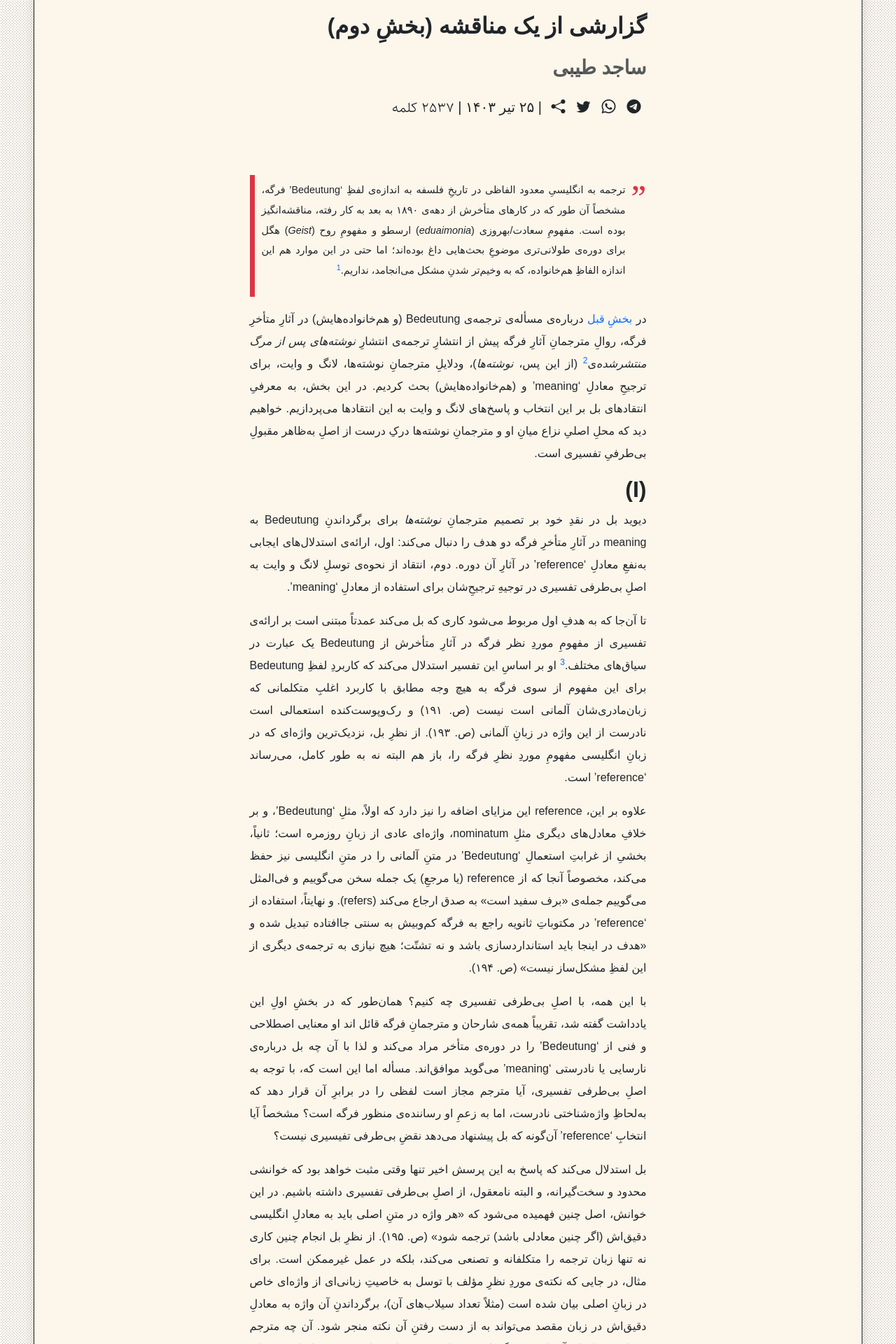
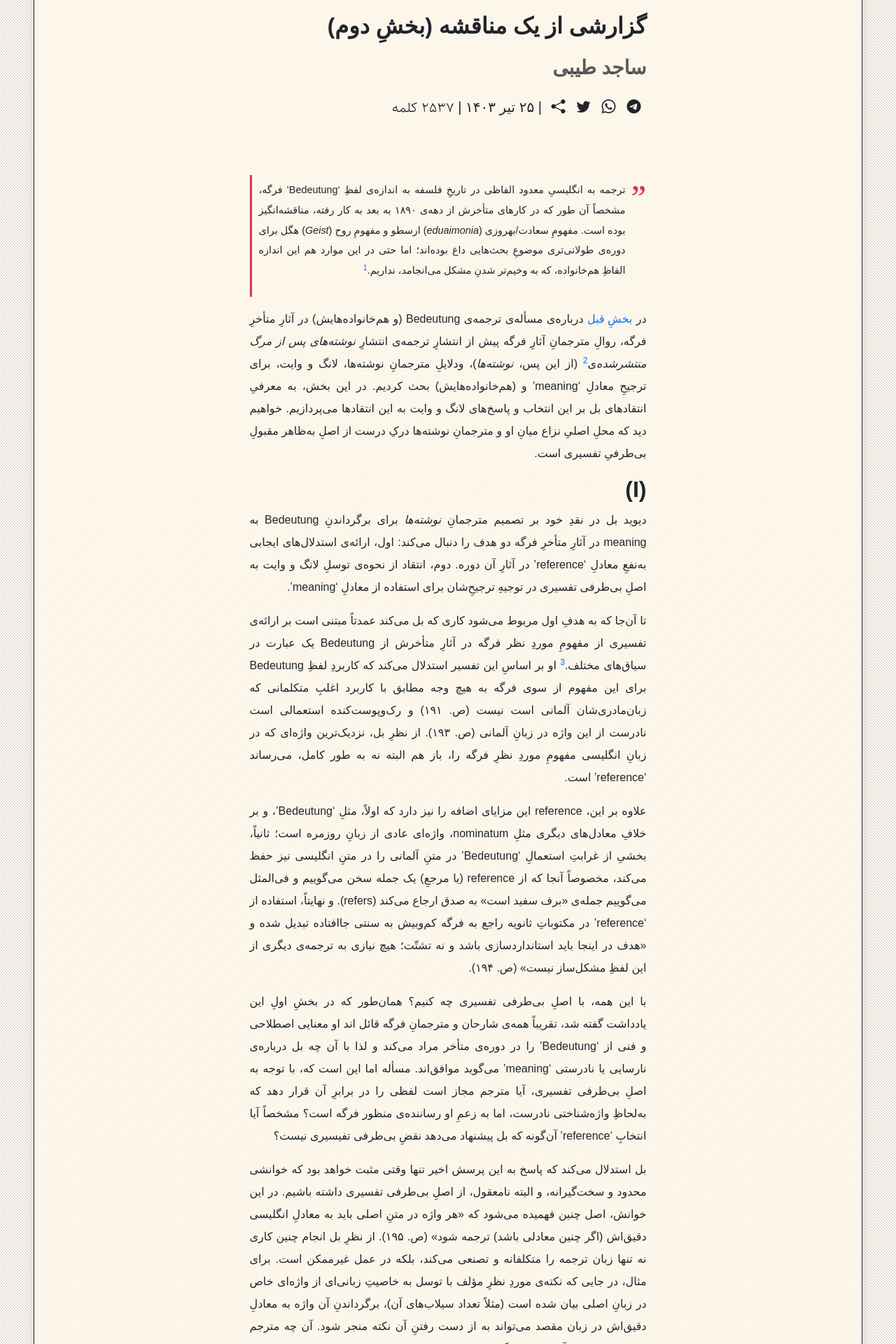
Before and after one commit to phicudemy/phicudemy.github.io, a Jekyll site: the page built from _posts/2024-07-16-fregebedeutung۲.md, in a window 1280 px wide. Shown: the part 406-2326 px from the top of the page at 70% size. Built offline with Jekyll 4.4.1, drawn with Linux system fonts in a browser that asks for light colours; some web fonts are replaced; comment, search, counter and statistics services are not loaded.

Commit message:
Update style.css

```diff
--- a/assets/css/style.css
+++ b/assets/css/style.css
@@ -141,7 +141,7 @@ blockquote {
   }
   blockquote {
     background: #fcf6eb;
-    border-left: 7px solid var(--bs-danger);
+    border-left: 3.5px solid var(--bs-danger);
     position: relative;
 
     padding: 0.5em 30px 0.5em 10px;
```
